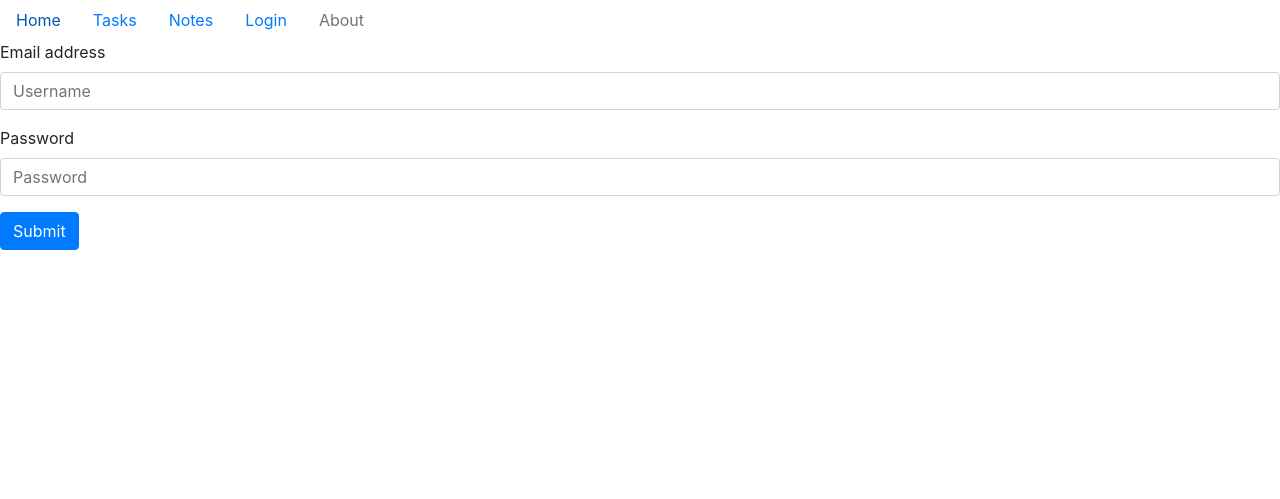
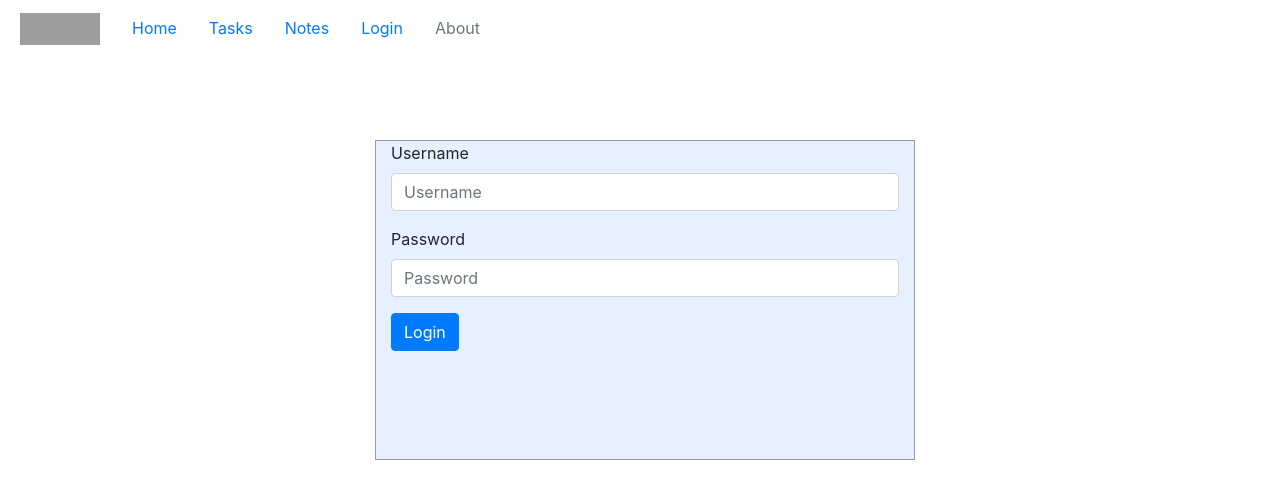
Before and after one commit to OrJaku/check-helper, a Django app: template templates/user_login.html in a window 1280 px wide. Shown: the top 499 px of the page. Run offline with Django 3.2, Linux system fonts and the light colour scheme; the template is opened without the code that fills it, so the values that code supplies are empty; parts of the project's set-up code (start-up, migrations or seed data) failed here and were passed over; some libraries are stand-ins or nearby versions; grey boxes are pictures that could not be loaded.

Commit message:
Improved style on the login side, added logo

```diff
--- a/notes/templates/note_detail.html
+++ b/notes/templates/note_detail.html
@@ -1,7 +1,7 @@
 {% extends "base.html" %}
 {% block page %}
 <body id="">
-<div class="card" style="width: 40rem; border: 0px;" >
+<div class="card border-secondary mb-3" style="width: 40rem;" >
     <h5><b>{{request.user}}'s</b> note</h5>
     <div align="right">
         <button type="button" class="btn btn-secondary btn-sm"  data-toggle="modal" data-target="#staticBackdrop">
--- /dev/null
+++ b/static/css/style.css
@@ -0,0 +1,19 @@
+/* login */
+
+body {
+  margin: 0;
+  padding: 0;
+}
+#login .container #login-row #login-column #login-box {
+  margin-top: 0px;
+  max-width: 600px;
+  height: 320px;
+  border: 1px solid #9C9C9C;
+  background-color: #e6f0ff;
+}
+#login .container #login-row #login-column #login-box #login-form {
+  padding: 20px;
+}
+#login .container #login-row #login-column #login-box #login-form #register-link {
+  margin-top: -85px;
+}
--- a/tasks/templates/task_detail.html
+++ b/tasks/templates/task_detail.html
@@ -1,7 +1,7 @@
 {% extends "base.html" %}
 {% block page %}
 <body id="">
-<div class="card" style="width: 40rem;">
+<div class="card border-primary mb-3" style="width: 40rem;">
 <h5><b>{{request.user}}'s</b> task</h5>
     <form method="POST" id="change_task_stat" action="/change_task_status/">{% csrf_token %}</form>
     <form method="POST" id="delete_task" action="/delete_task/">{% csrf_token %}</form>
@@ -37,7 +37,7 @@
 </p>
 <form method="POST" action="/tasks_list/{{task.id}}/update_task">{% csrf_token %}
 <table class="table">
-  <thead class="thead-dark">
+  <thead class="">
     <tr>
       <th scope="col">
         {% if task.done == True %}
--- a/templates/base.html
+++ b/templates/base.html
@@ -5,7 +5,10 @@
   <head>
       <title>{% block title %}{% endblock %} {{ config.TITLE }} </title>
   </head>
-  <body>
+  <body style=" margin-top: 8px;
+                margin-bottom: 10px;
+                margin-right: 10px;
+                margin-left: 20px; ">
     {% load static %}
       <meta charset="ISO-8859-1">
       <link rel="stylesheet" href="https://stackpath.bootstrapcdn.com/bootstrap/4.4.1/css/bootstrap.min.css" integrity="sha384-Vkoo8x4CGsO3+Hhxv8T/Q5PaXtkKtu6ug5TOeNV6gBiFeWPGFN9MuhOf23Q9Ifjh" crossorigin="anonymous">
--- a/templates/navbars.html
+++ b/templates/navbars.html
@@ -1,5 +1,10 @@
 <nav class="nav">
   <ul class="nav">
+    <li>
+      <a class="navbar-brand text-secondary" href="/">
+        <img src="https://i.ibb.co/mRHMk4M/Checked2.png" width="80" height="32" class="d-inline-block align-top" alt="">
+      </a>
+    </li>
     <li class="nav-item">
       <a class="nav-link" href="/">Home</a>
     </li>
--- a/templates/user_login.html
+++ b/templates/user_login.html
@@ -1,14 +1,25 @@
 {% extends "base.html" %}
 {% block page %}
-    <form action="." method="POST"> {% csrf_token %}
-      <div class="form-group">
-        <label for="exampleInputUser">Email address</label>
-        <input type="text" class="form-control" id="exampleInputUser" name="username" aria-describedby="emailHelp" placeholder="Username">
+<div id="login">
+  <div class="container">
+  <h3 class="text-center text-white pt-5">Login form</h3>
+    <div id="login-row" class="row justify-content-center align-items-center">
+      <div id="login-column" class="col-md-6">
+        <div id="login-box" class="col-md-12">
+          <form action="." method="POST"> {% csrf_token %}
+            <div class="form-group">
+              <label for="username">Username</label>
+              <input type="text" class="form-control" id="username" name="username" aria-describedby="emailHelp" placeholder="Username">
+            </div>
+            <div class="form-group">
+              <label for="password">Password</label>
+              <input type="password" class="form-control" id="password" name="password" placeholder="Password">
+            </div>
+            <button type="submit" class="btn btn-primary">Login</button>
+          </form>
+        </div>
       </div>
-      <div class="form-group">
-        <label for="exampleInputPassword1">Password</label>
-        <input type="password" class="form-control" id="exampleInputPassword1" name="password" placeholder="Password">
-      </div>
-      <button type="submit" class="btn btn-primary">Submit</button>
-    </form>
+    </div>
+  </div>
+</div>
 {% endblock %}
```
Also changed, not shown: checkhelper/settings.py (+4 -4 lines).
